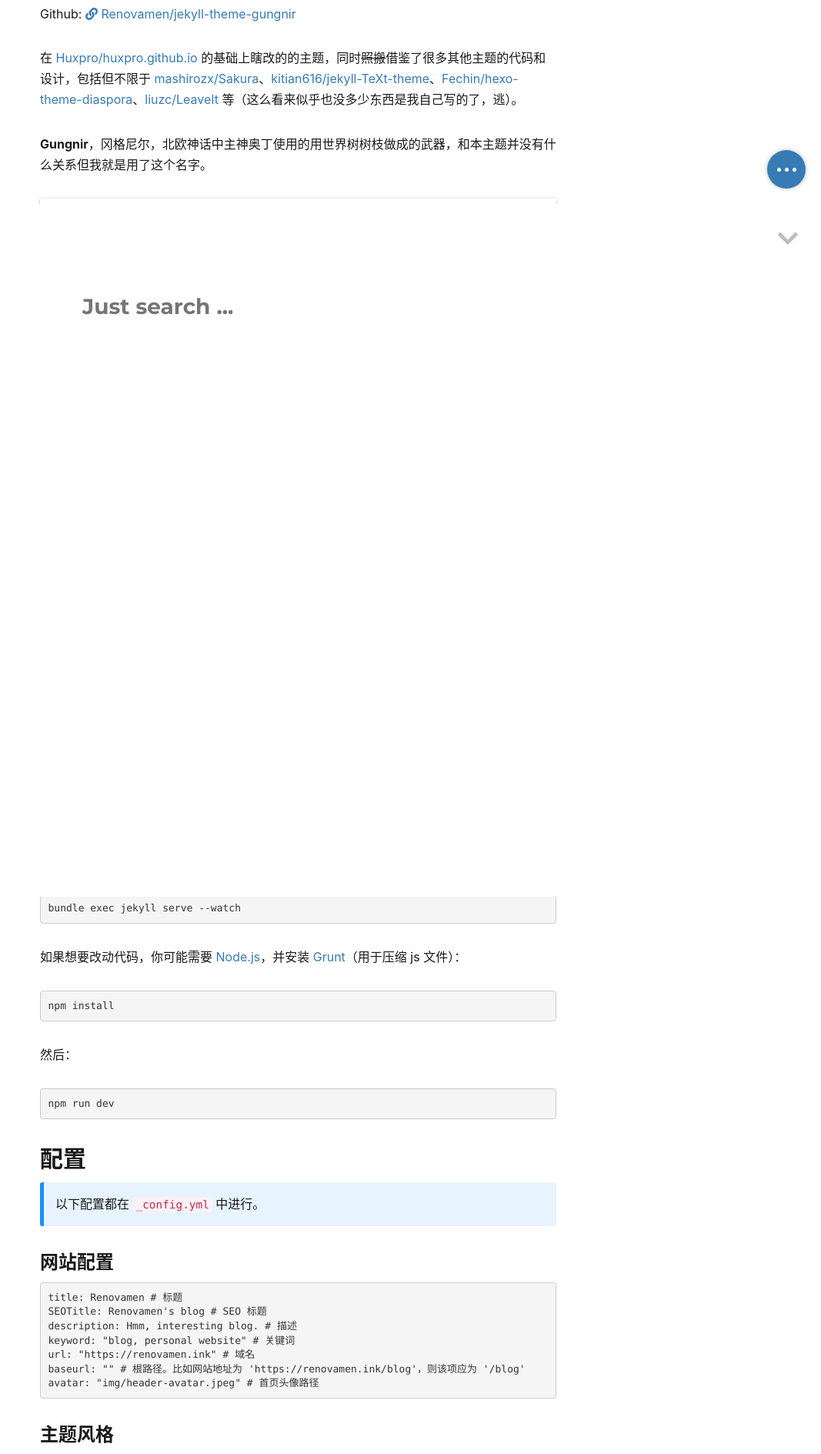
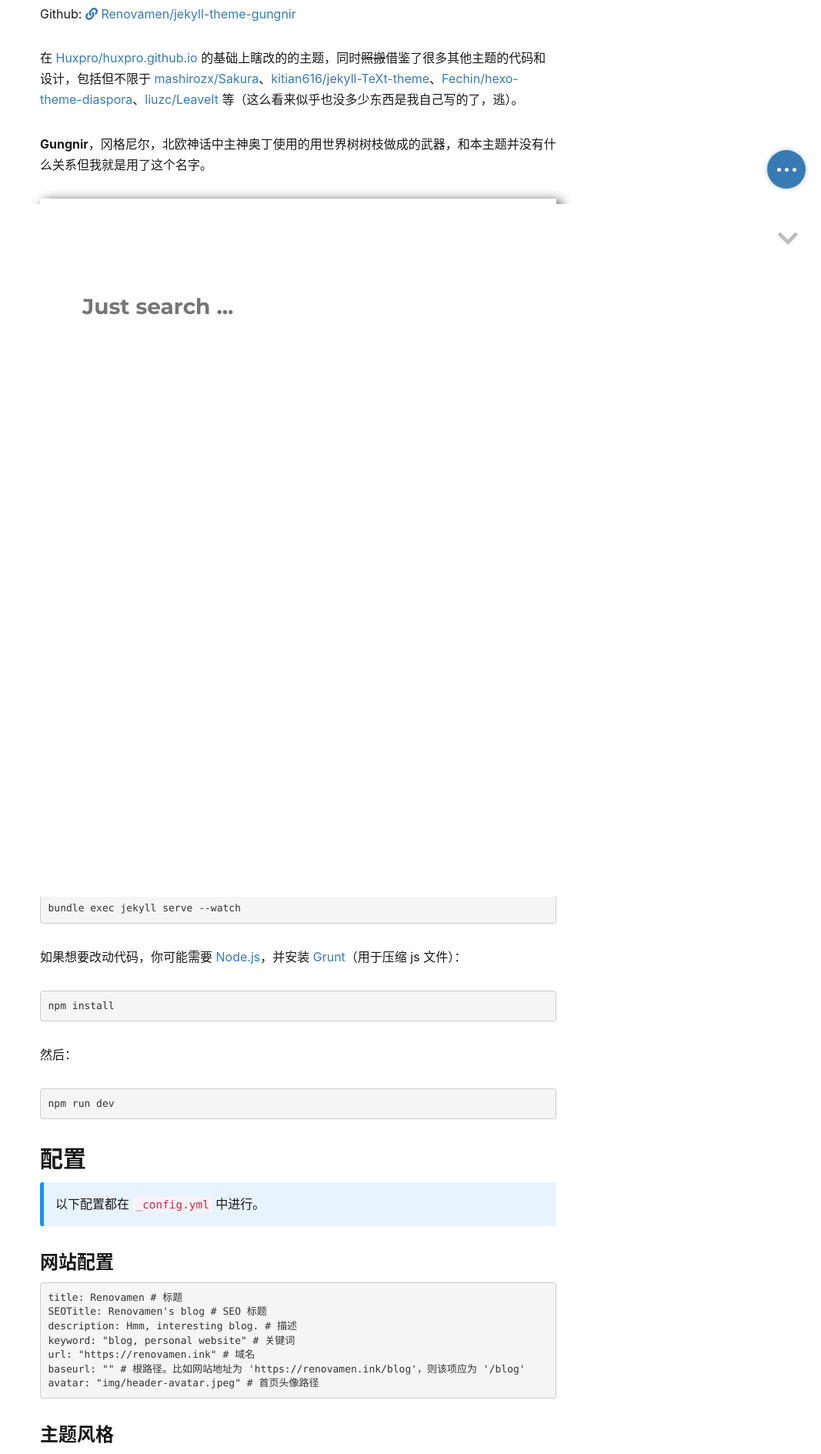
Before and after one commit to Fiveneves/Fiveneves.github.io, a Jekyll site: the page built from theme.html, in a window 1280 px wide. Shown: the part 635-2524 px from the top of the page at 77% size, without its empty margins (213-1280 px from the left). Built offline with Jekyll 4.4.1, drawn with Linux system fonts in a browser that asks for light colours; nearby versions of some CDN libraries; emoji names are drawn with the system emoji font; formulas are drawn with MathJax 3; a script that is not in the unit is left out; comment, search, counter and statistics services are not loaded.

Commit message:
Update style.scss

```diff
--- a/_sass/style.scss
+++ b/_sass/style.scss
@@ -471,7 +471,7 @@ img::-moz-selection {
   max-width: 100%;
   height: auto;
   margin: 1.5em auto 1.6em auto;
-  box-shadow:0px 1px 4px rgba(0,0,0,0.3),0 0 40px rgba(0,0,0,0.1) inset;
+  box-shadow: 5px 5px 15px #000;
 }
 
 /* Renovamen: emoji img is an exception */
```
